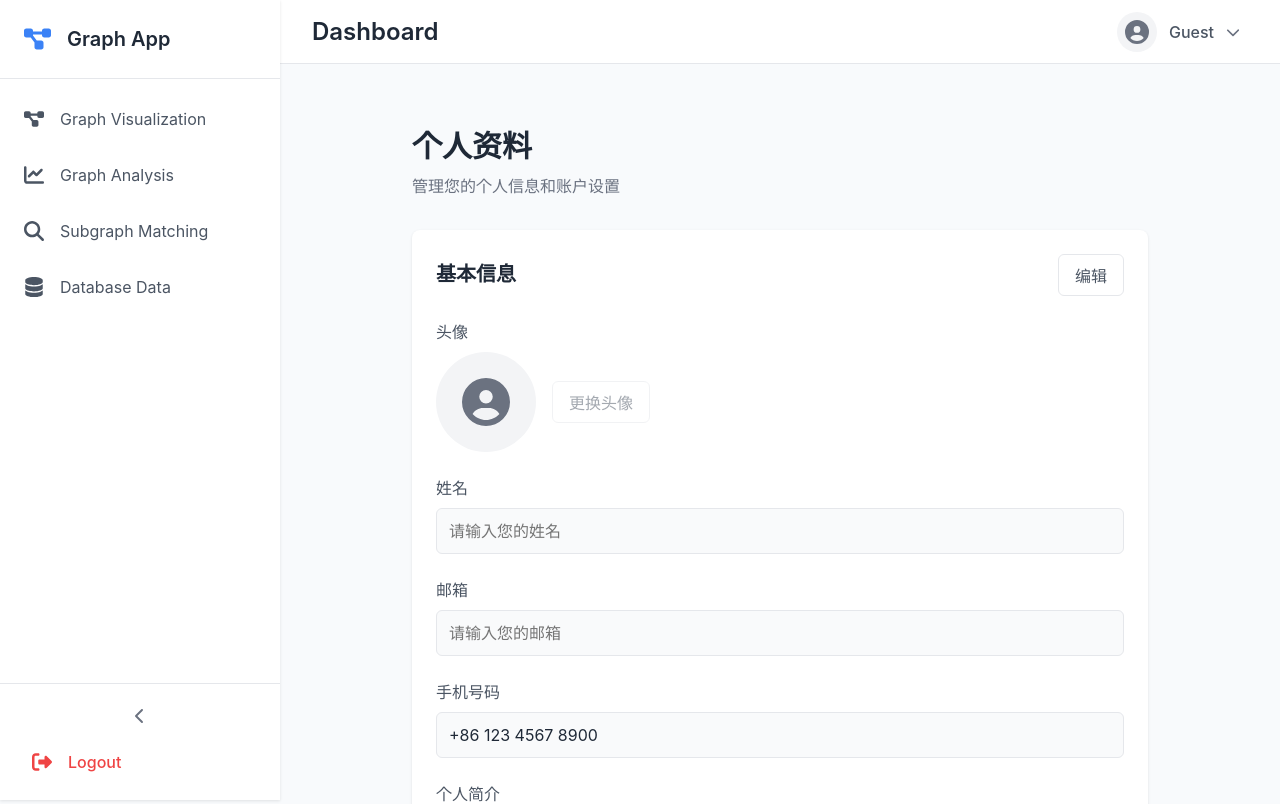
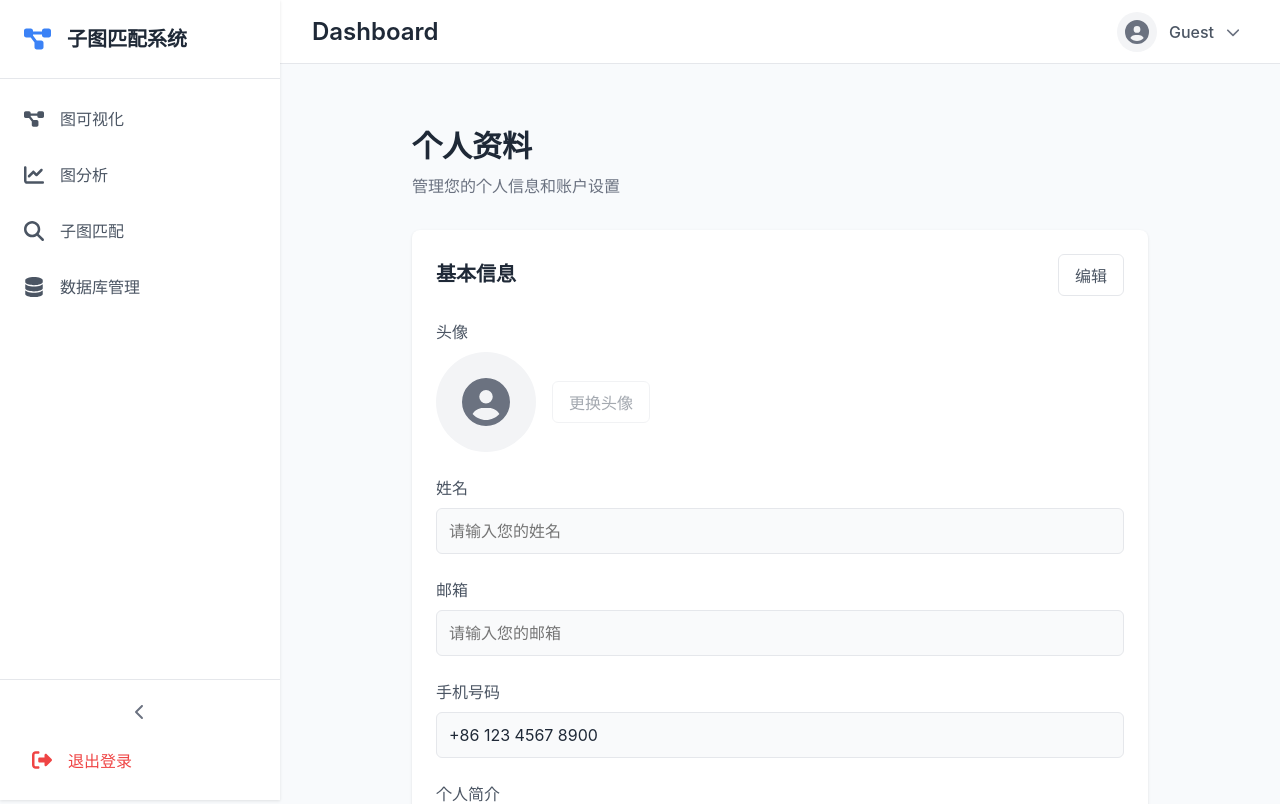
Before and after one commit to Sh-Fang/TCM-Web-UI, a Vue app: page /profile in a window 1280 px wide. Shown: the top 804 px of the page. Built offline with nearby package versions, Linux system fonts and the light colour scheme.

Commit message:
feat：标题改成中文

```diff
--- a/src/router/index.js
+++ b/src/router/index.js
@@ -26,37 +26,37 @@ const routes = [
     children: [
       {
         path: '',
-        name: 'Dashboard',
+        name: '仪表盘',
         component: () => import('../views/GraphVisualization.vue')
       },
       {
         path: 'graph-visualization',
-        name: 'GraphVisualization',
+        name: '图可视化',
         component: () => import('../views/GraphVisualization.vue')
       },
       {
         path: 'graph-analysis',
-        name: 'GraphAnalysis',
+        name: '图分析',
         component: () => import('../views/GraphAnalysis.vue')
       },
       {
         path: 'subgraph-matching',
-        name: 'SubgraphMatching',
+        name: '子图匹配',
         component: () => import('../views/SubgraphMatching.vue')
       },
       {
         path: 'database-data',
-        name: 'DatabaseData',
+        name: '数据库管理',
         component: () => import('../views/DatabaseData.vue')
       },
       {
         path: 'profile',
-        name: 'Profile',
+        name: '个人资料',
         component: Profile
       },
       {
         path: 'settings',
-        name: 'Settings',
+        name: '设置',
         component: Settings
       }
     ]
--- a/src/views/Dashboard.vue
+++ b/src/views/Dashboard.vue
@@ -3,25 +3,25 @@
     <div class="sidebar-container" :class="{ 'sidebar-collapsed': isSidebarCollapsed }">
       <div class="sidebar-header">
         <font-awesome-icon icon="project-diagram" class="app-logo" />
-        <span v-if="!isSidebarCollapsed" class="app-name">Graph App</span>
+        <span v-if="!isSidebarCollapsed" class="app-name">子图匹配系统</span>
       </div>
 
       <nav class="dashboard-nav">
         <router-link to="/graph-visualization" class="nav-item">
           <font-awesome-icon icon="project-diagram" class="nav-icon" />
-          <span v-if="!isSidebarCollapsed">Graph Visualization</span>
+          <span v-if="!isSidebarCollapsed">图可视化</span>
         </router-link>
         <router-link to="/graph-analysis" class="nav-item">
           <font-awesome-icon icon="chart-line" class="nav-icon" />
-          <span v-if="!isSidebarCollapsed">Graph Analysis</span>
+          <span v-if="!isSidebarCollapsed">图分析</span>
         </router-link>
         <router-link to="/subgraph-matching" class="nav-item">
           <font-awesome-icon icon="search" class="nav-icon" />
-          <span v-if="!isSidebarCollapsed">Subgraph Matching</span>
+          <span v-if="!isSidebarCollapsed">子图匹配</span>
         </router-link>
         <router-link to="/database-data" class="nav-item">
           <font-awesome-icon icon="database" class="nav-icon" />
-          <span v-if="!isSidebarCollapsed">Database Data</span>
+          <span v-if="!isSidebarCollapsed">数据库管理</span>
         </router-link>
       </nav>
 
@@ -31,7 +31,7 @@
         </button>
         <button class="logout-btn" @click="confirmLogout">
           <font-awesome-icon icon="sign-out-alt" class="nav-icon" />
-          <span v-if="!isSidebarCollapsed">Logout</span>
+          <span v-if="!isSidebarCollapsed">退出登录</span>
         </button>
       </div>
     </div>
```
